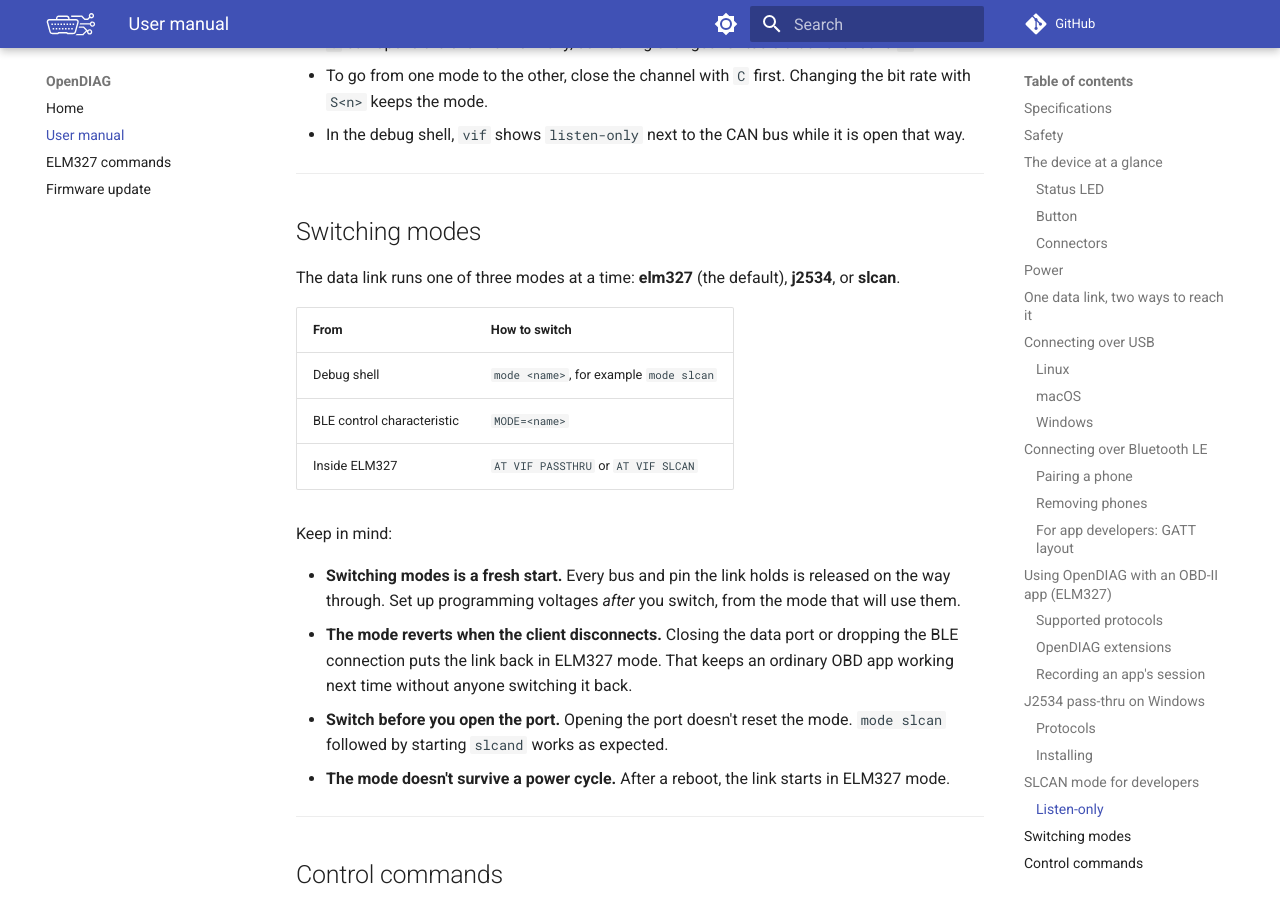
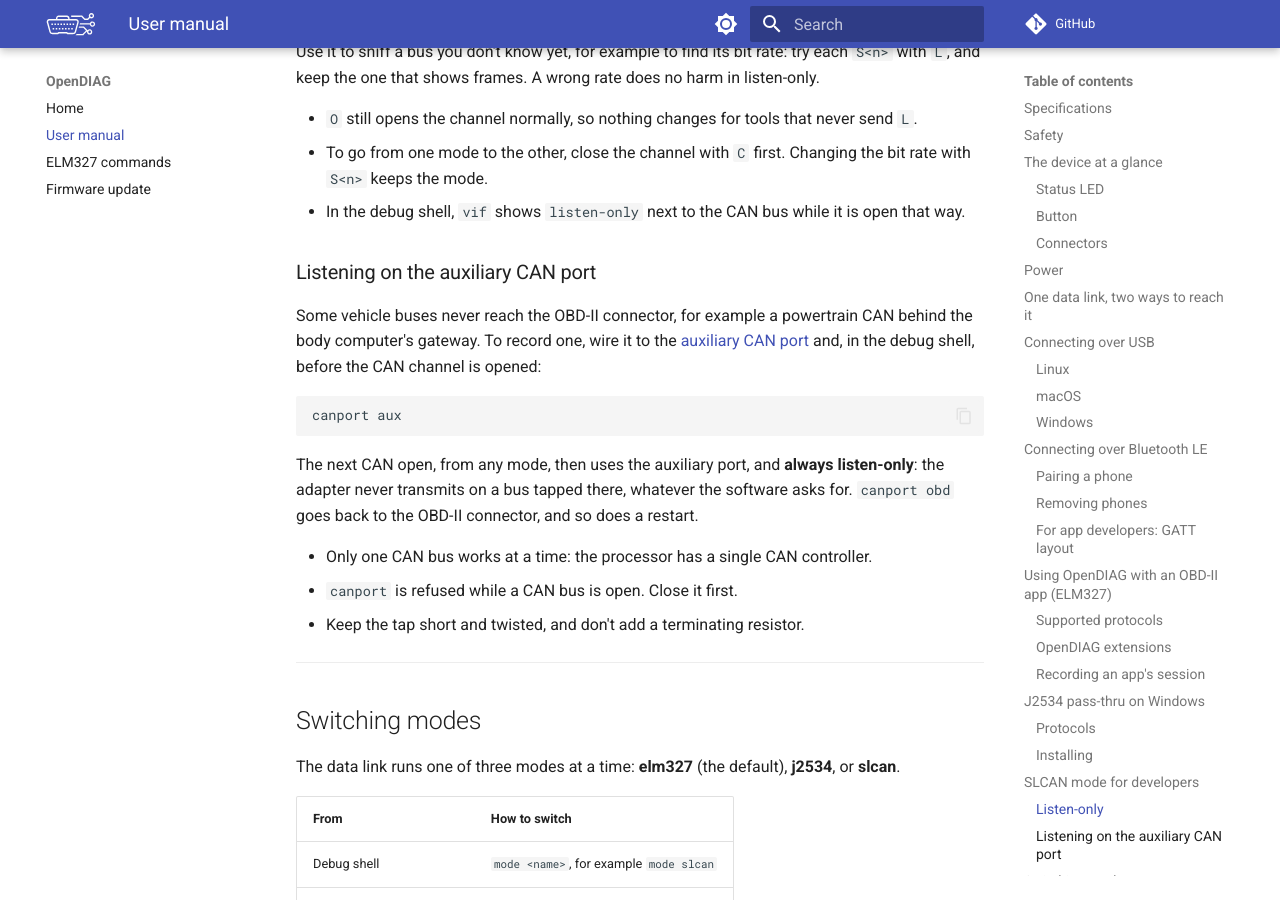
Before and after one commit to maximus64/opendiag-firmware, an MkDocs documentation site: the page built from docs/manual.md, in a window 1280 px wide and 900 px high, scrolled down 10891 px. Built offline with MkDocs 1.6.1 and Material for MkDocs 9.7.7, drawn with Linux system fonts in a browser that asks for light colours; comment, search, counter and statistics services are not loaded; some of the changed text lies outside the part shown.

Commit message:
docs/manual.md: document the auxiliary CAN port and canport

````diff
--- a/docs/manual.md
+++ b/docs/manual.md
@@ -61,7 +61,10 @@ This manual covers setting up and using the OpenDIAG adapter.
 - **OBD-II plug** – connects to the vehicle's diagnostic port.
 - **USB-C** – connects to a computer and provides the serial ports. It can also power the adapter
   (see [Power](#power)).
-- **Auxiliary CAN port** (side of the unit) – connects to the second CAN transceiver.
+- **Auxiliary CAN port** (side of the unit) – connects to the second CAN transceiver. It is a
+  3-pin JST PH connector (2.0 mm): pin 1 CAN-H, pin 2 CAN-L, pin 3 ground. No termination
+  resistor is fitted, so it can be tapped onto a running bus without loading it. See
+  [Listening on the auxiliary CAN port](#listening-on-the-auxiliary-can-port).
 
 ---
 
@@ -391,6 +394,24 @@ Use it to sniff a bus you don't know yet, for example to find its bit rate: try
   `S<n>` keeps the mode.
 - In the debug shell, `vif` shows `listen-only` next to the CAN bus while it is open that way.
 
+### Listening on the auxiliary CAN port
+
+Some vehicle buses never reach the OBD-II connector, for example a powertrain CAN behind the body
+computer's gateway. To record one, wire it to the
+[auxiliary CAN port](#connectors) and, in the debug shell, before the CAN channel is opened:
+
+```
+canport aux
+```
+
+The next CAN open, from any mode, then uses the auxiliary port, and **always listen-only**: the
+adapter never transmits on a bus tapped there, whatever the software asks for. `canport obd` goes
+back to the OBD-II connector, and so does a restart.
+
+- Only one CAN bus works at a time: the processor has a single CAN controller.
+- `canport` is refused while a CAN bus is open. Close it first.
+- Keep the tap short and twisted, and don't add a terminating resistor.
+
 ---
 
 ## Switching modes
````
